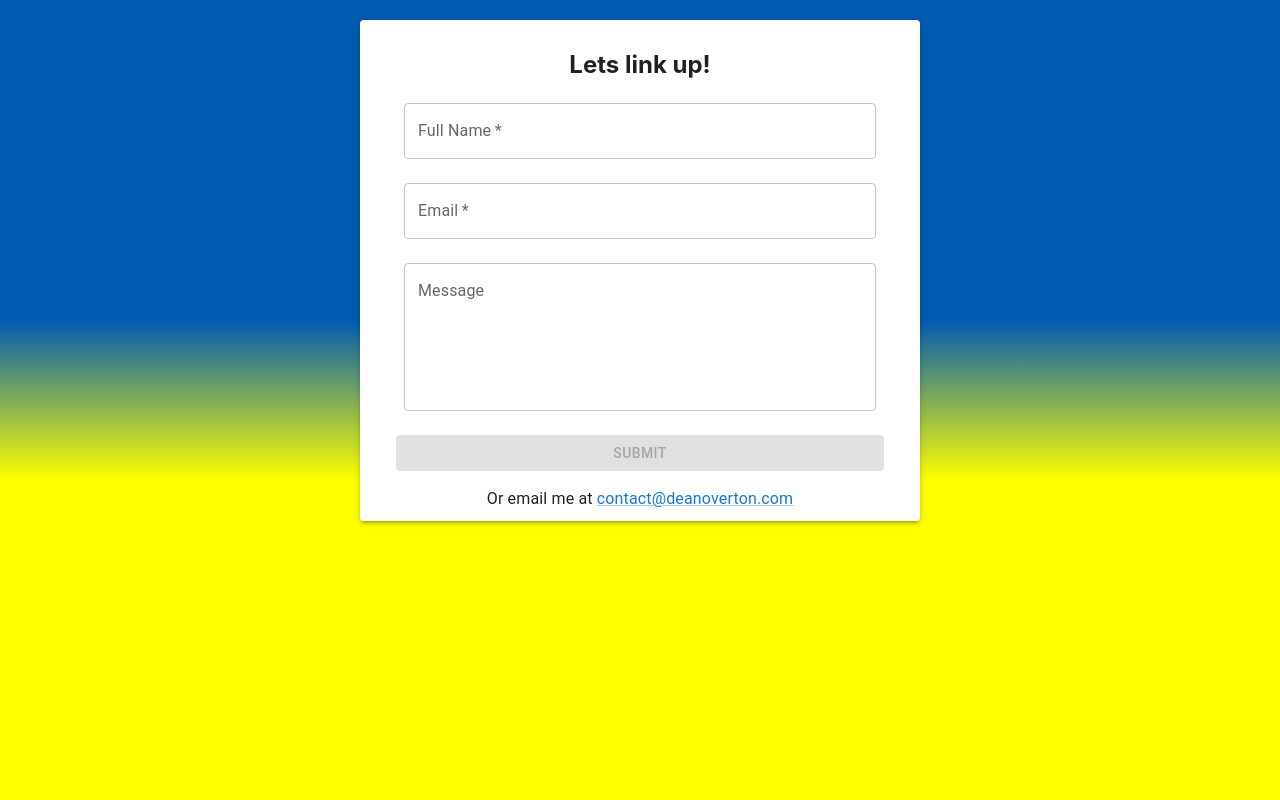
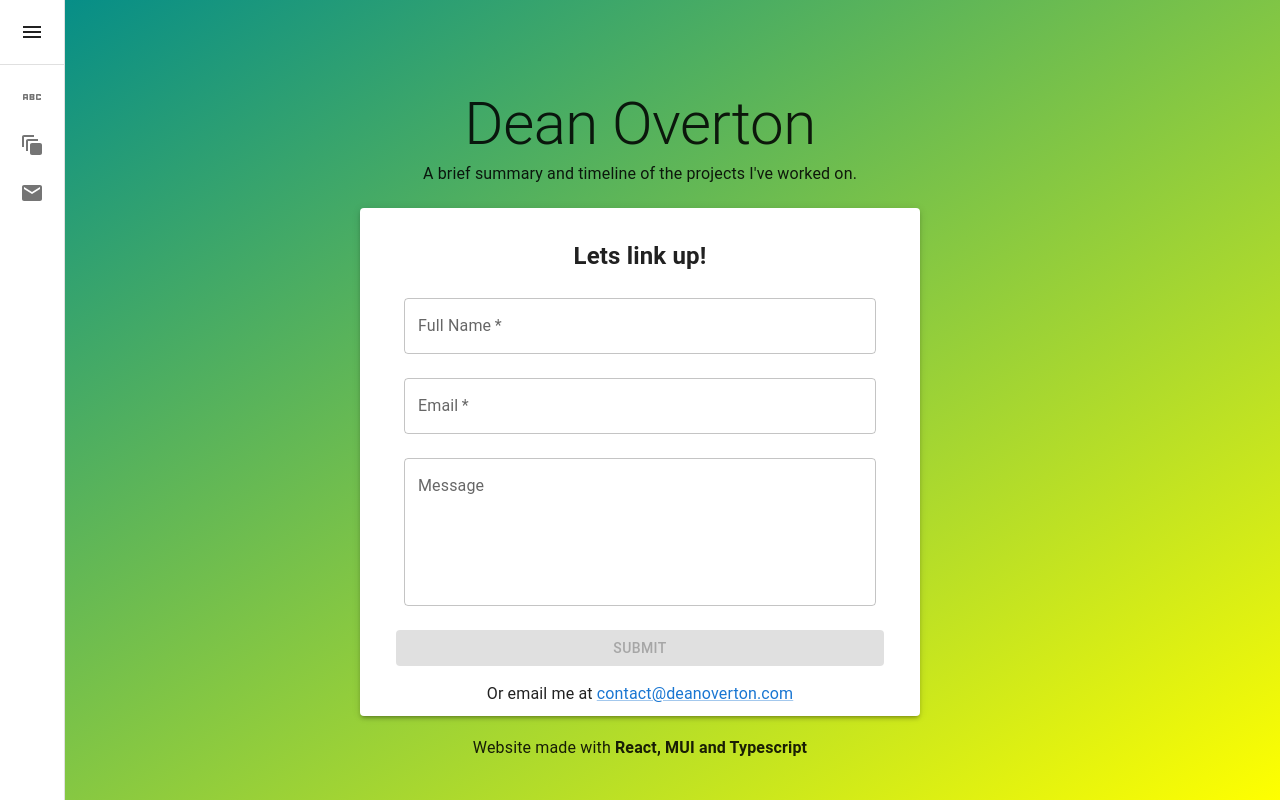
Before and after one commit to Dean-Overton/Portfolio, a React (Create React App) app: page / in a window 1280 px wide. Built offline with nearby package versions, Linux system fonts and the light colour scheme.

Commit message:
Backround and nav drawer

```diff
--- a/package.json
+++ b/package.json
@@ -6,7 +6,7 @@
   "dependencies": {
     "@emotion/react": "^11.9.0",
     "@emotion/styled": "^11.8.1",
-    "@mui/icons-material": "^5.6.1",
+    "@mui/icons-material": "^5.6.2",
     "@mui/material": "^5.6.0",
     "@testing-library/jest-dom": "^5.16.4",
     "@testing-library/react": "^12.1.4",
--- a/src/App.tsx
+++ b/src/App.tsx
@@ -1,10 +1,25 @@
+import { Typography } from '@mui/material';
 import './App.css';
-import { ContactForm } from './Components/ContactForm'
+import { ContactForm } from './Components/ContactForm';
+import Box from '@mui/material/Box'
+import NavDrawer from './Components/NavDrawer';
+import { DrawerHeader } from './Components/NavDrawer';
 
 function App() {
   return (
     <div className="App">
-      <ContactForm/>
+      <NavDrawer/>
+
+      <Box component="main" sx={{ flexGrow: 1, p: 3, px: 7}}>
+        <DrawerHeader/>
+
+        <Typography variant="h2">Dean Overton</Typography>
+        <Typography variant="subtitle1">A brief summary and timeline of the projects I've worked on.</Typography>
+        <div id="contact">
+          <ContactForm/>
+        </div>
+        <Typography variant="body1">Website made with <b>React, MUI and Typescript</b></Typography>
+      </Box>
     </div>
   );
 }
--- a/src/Components/ContactForm.tsx
+++ b/src/Components/ContactForm.tsx
@@ -58,6 +58,9 @@ export const useFormControls = (setNotificationOpen: any) => {
 
     e.preventDefault();
     if (formIsValid()) {
+      // setNotificationOpen(true);
+      // e.target.reset();
+
       emailjs.sendForm('service_376mxsd', 'template_0brmh4l', e.target, process.env.REACT_APP_PUBLIC_EMAIL_KEY)
       .then((result) => {
           console.log("MESSAGE SENT");
--- /dev/null
+++ b/src/Components/NavDrawer.tsx
@@ -0,0 +1,136 @@
+import * as React from 'react';
+import { styled, useTheme, Theme, CSSObject } from '@mui/material/styles';
+import MuiDrawer from '@mui/material/Drawer';
+import MuiAppBar, { AppBarProps as MuiAppBarProps } from '@mui/material/AppBar';
+import List from '@mui/material/List';
+import CssBaseline from '@mui/material/CssBaseline';
+import Divider from '@mui/material/Divider';
+import IconButton from '@mui/material/IconButton';
+import MenuIcon from '@mui/icons-material/Menu';
+import ChevronLeftIcon from '@mui/icons-material/ChevronLeft';
+import ChevronRightIcon from '@mui/icons-material/ChevronRight';
+import ListItemButton from '@mui/material/ListItemButton';
+import ListItemIcon from '@mui/material/ListItemIcon';
+import ListItemText from '@mui/material/ListItemText';
+import AutoAwesomeMotionIcon from '@mui/icons-material/AutoAwesomeMotion';
+import AbcIcon from '@mui/icons-material/Abc';
+import MailIcon from '@mui/icons-material/Mail';
+
+const drawerWidth = 200;
+
+const openedMixin = (theme: Theme): CSSObject => ({
+  width: drawerWidth,
+  transition: theme.transitions.create('width', {
+    easing: theme.transitions.easing.sharp,
+    duration: theme.transitions.duration.enteringScreen,
+  }),
+  overflowX: 'hidden',
+});
+
+const closedMixin = (theme: Theme): CSSObject => ({
+  transition: theme.transitions.create('width', {
+    easing: theme.transitions.easing.sharp,
+    duration: theme.transitions.duration.leavingScreen,
+  }),
+  overflowX: 'hidden',
+  width: `calc(${theme.spacing(7)} + 1px)`,
+  [theme.breakpoints.up('sm')]: {
+    width: `calc(${theme.spacing(8)} + 1px)`,
+  },
+});
+
+export const DrawerHeader = styled('div')(({ theme }) => ({
+  display: 'flex',
+  alignItems: 'center',
+  justifyContent: 'flex-end',
+  padding: theme.spacing(0, 1),
+  // necessary for content to be below app bar
+  ...theme.mixins.toolbar,
+}));
+
+interface AppBarProps extends MuiAppBarProps {
+  open?: boolean;
+}
+
+const Drawer = styled(MuiDrawer, { shouldForwardProp: (prop) => prop !== 'open' })(
+  ({ theme, open }) => ({
+    width: drawerWidth,
+    flexShrink: 0,
+    whiteSpace: 'nowrap',
+    boxSizing: 'border-box',
+    ...(open && {
+      ...openedMixin(theme),
+      '& .MuiDrawer-paper': openedMixin(theme),
+    }),
+    ...(!open && {
+      ...closedMixin(theme),
+      '& .MuiDrawer-paper': closedMixin(theme),
+    }),
+  }),
+);
+
+export default function NavDrawer() {
+  const theme = useTheme();
+  const [open, setOpen] = React.useState(false);
+
+  const handleDrawerOpen = () => {
+    setOpen(true);
+  };
+
+  const handleDrawerClose = () => {
+    setOpen(false);
+  };
+
+  return (
+    <>
+      <CssBaseline />
+      <Drawer variant="permanent" open={open}>
+        <DrawerHeader>
+          {open ?
+            <IconButton onClick={handleDrawerClose}>
+              {theme.direction === 'rtl' ? <ChevronRightIcon /> : <ChevronLeftIcon />}
+            </IconButton>
+          :
+            <IconButton
+                color="inherit"
+                aria-label="open drawer"
+                onClick={handleDrawerOpen}
+                edge="start"
+                sx={{
+                  margin: 'auto',
+                }}
+              >
+                <MenuIcon />
+              </IconButton>
+          }
+        </DrawerHeader>
+        <Divider />
+        <List>
+          {['Languages', 'Projects', 'Contact'].map((text, index) => (
+            <ListItemButton
+              key={text}
+              component="a"
+              href={"#" + text.toLowerCase()}
+              sx={{
+                minHeight: 48,
+                justifyContent: open ? 'initial' : 'center',
+                px: 2.5,
+              }}
+            >
+              <ListItemIcon
+                sx={{
+                  minWidth: 0,
+                  mr: open ? 3 : 'auto',
+                  justifyContent: 'center',
+                }}
+              >
+                {index == 0 ? <AbcIcon/> : index == 1 ? <AutoAwesomeMotionIcon /> : <MailIcon />}
+              </ListItemIcon>
+              <ListItemText primary={text} sx={{ opacity: open ? 1 : 0 }} />
+            </ListItemButton>
+          ))}
+        </List>
+      </Drawer>
+    </>
+  );
+}
--- a/src/index.css
+++ b/src/index.css
@@ -7,7 +7,7 @@ body {
   -moz-osx-font-smoothing: grayscale;
 
   /* background-image: linear-gradient(to bottom right, darkcyan, yellow); */
-  background: linear-gradient(to bottom, #015bb2 40%, yellow 60%) no-repeat center center fixed;
+  background: linear-gradient(to bottom right, darkcyan, yellow) no-repeat center center fixed;
   -webkit-background-size: cover;
   -moz-background-size: cover;
   -o-background-size: cover;
```
Also changed, not shown: 2 other files (tests, documents, lock files or other folders).
